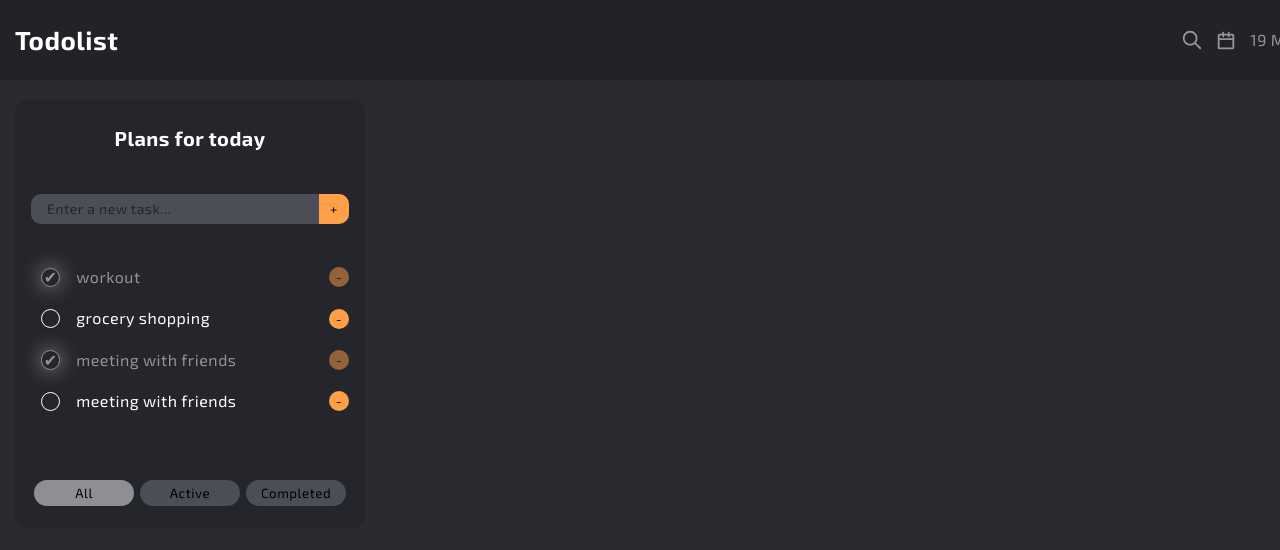
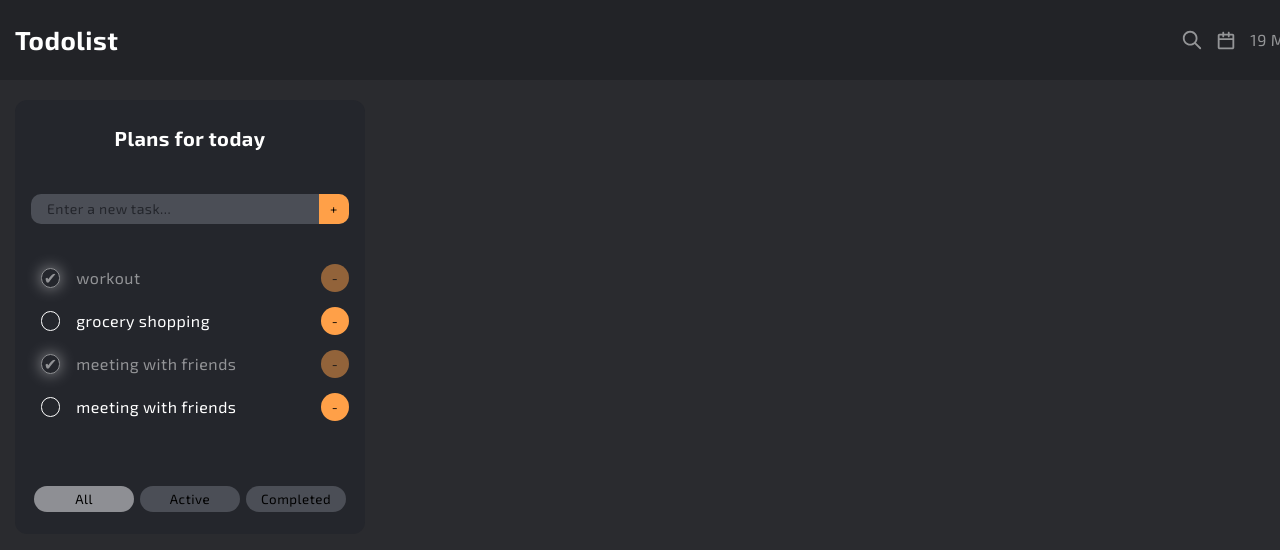
Before and after one commit to Andreeevna/Todo, a React (Create React App) app: page / in a window 1280 px wide. Shown: the top 550 px of the page. Built offline with nearby package versions, Linux system fonts and the light colour scheme.

Commit message:
style: edited styles of todo components

```diff
--- a/src/components/screens/todo/Todo.module.css
+++ b/src/components/screens/todo/Todo.module.css
@@ -44,9 +44,14 @@
 	background-color: #ffa048;
 	border-top-right-radius: 10px;
 	border-bottom-right-radius: 10px;
-	cursor: pointer;
 	border: none;
 	outline: none;
+	transition: box-shadow 0.3s ease;
+}
+
+.button__add_task:hover {
+	box-shadow: 0 0 8px #fff;
+	cursor: pointer;
 }
 
 .todo__list {
@@ -89,7 +94,7 @@
 	width: 1.2em;
 	border: 1px solid #fff;
 	border-radius: 1.2em;
-	transition: all 0.5s ease;
+	transition: all 0.3s ease;
 }
 
 .todo__list_item label:hover::before {
@@ -101,16 +106,22 @@
 	display: flex;
 	justify-content: center;
 	align-items: center;
-	box-shadow: 0 0 20px #fff;
+	box-shadow: 0 0 15px #fff;
 }
 
 .todo__list_item button {
-	width: 20px;
-	height: 20px;
+	width: 28px;
+	height: 28px;
 	background-color: #ffa048;
-	border-radius: 10px;
+	border-radius: 28px;
 	border: none;
 	outline: none;
+	transition: all 0.3s ease;
+}
+
+.todo__list_item button:hover {
+	cursor: pointer;
+	box-shadow: 0 0 10px #fff;
 }
 
 .buttons {
@@ -127,9 +138,10 @@
 	background-color: rgb(75, 78, 86);
 	border-radius: 17px;
 	cursor: pointer;
-	transition: background-color 0.5s ease;
+	transition: background-color, box-shadow 0.3s ease;
 }
 
 .buttons__status:hover {
 	background-color: rgb(101, 105, 118);
+	box-shadow: 0 0 10px #fff;
 }
```
